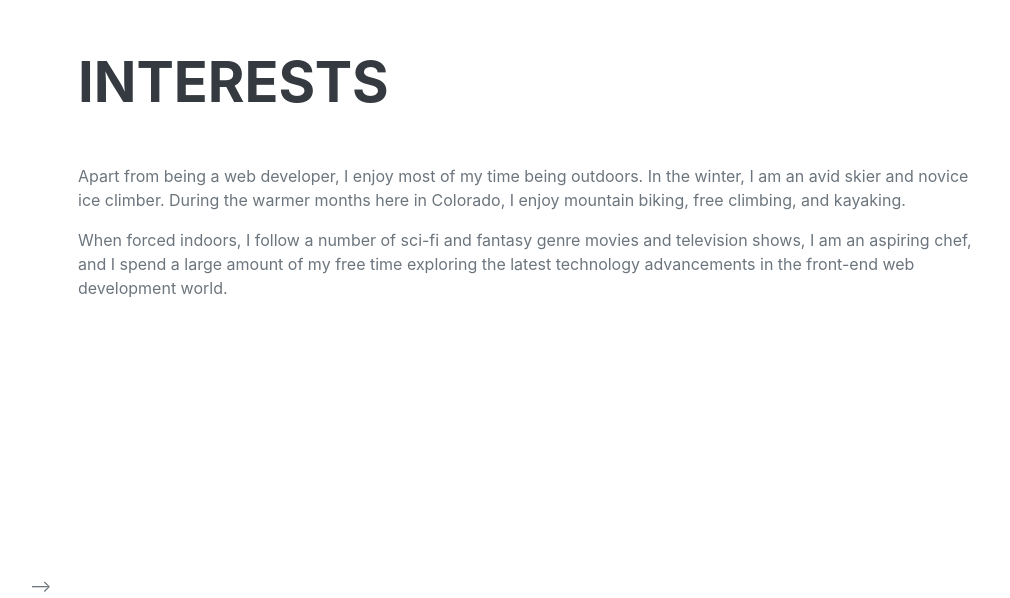
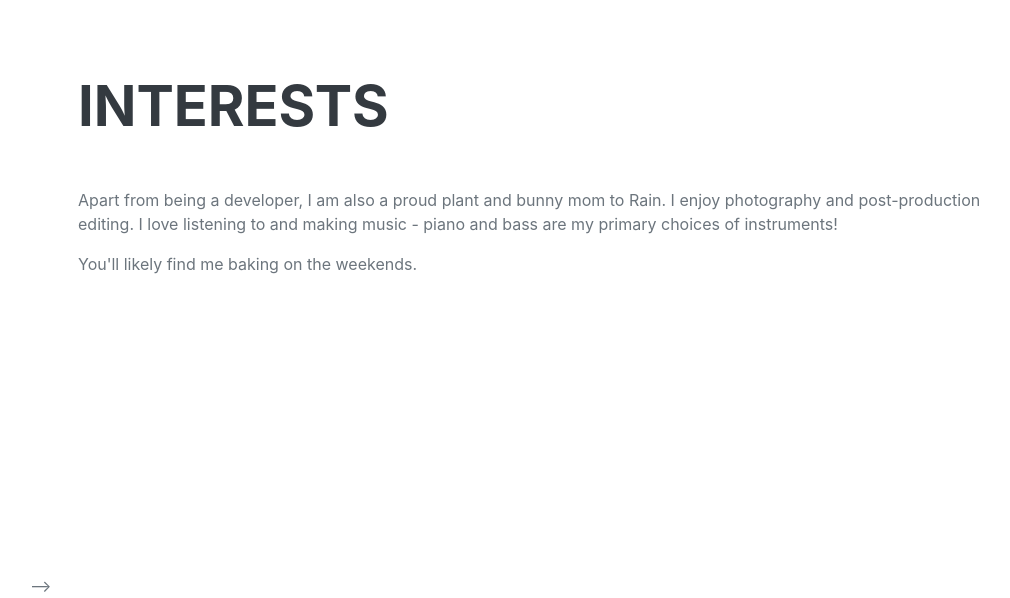
Before and after one commit to fionabeatricewong/fionabeatricewong.github.io, a plain HTML site: page index.html in a window 1280 px wide. Shown: the part 6553-7151 px from the top of the page, without its empty margins (242-1252 px from the left). Drawn offline with nearby package versions, Linux system fonts and the light colour scheme; a web font is replaced by a local one.

Commit message:
Updated 'Interests' section

```diff
--- a/index.html
+++ b/index.html
@@ -199,8 +199,8 @@
             <section class="resume-section" id="interests">
                 <div class="resume-section-content">
                     <h2 class="mb-5">Interests</h2>
-                    <p>Apart from being a web developer, I enjoy most of my time being outdoors. In the winter, I am an avid skier and novice ice climber. During the warmer months here in Colorado, I enjoy mountain biking, free climbing, and kayaking.</p>
-                    <p class="mb-0">When forced indoors, I follow a number of sci-fi and fantasy genre movies and television shows, I am an aspiring chef, and I spend a large amount of my free time exploring the latest technology advancements in the front-end web development world.</p>
+                    <p>Apart from being a developer, I am also a proud plant and bunny mom to Rain. I enjoy photography and post-production editing. I love listening to and making music - piano and bass are my primary choices of instruments! </p>
+                    <p class="mb-0">You'll likely find me baking on the weekends.</p>
                 </div>
             </section>
             <!-- <hr class="m-0" />
```
